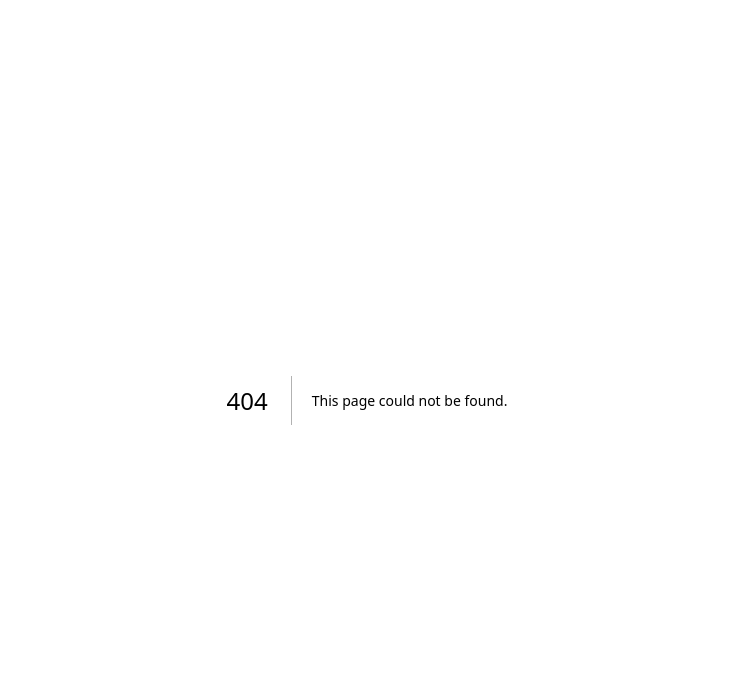
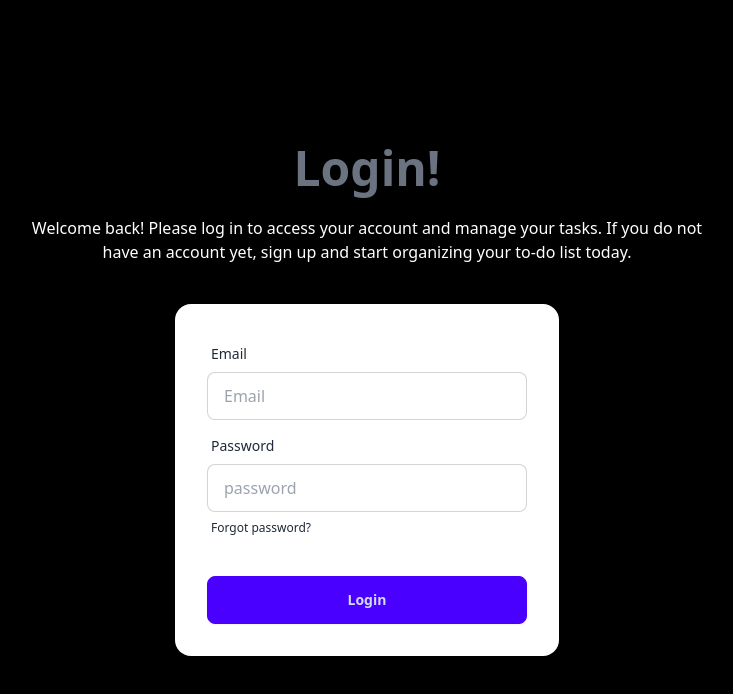
Before and after one commit to Oseun12/Todo-v.0, a Next.js app: page /Login in a window 1280 px wide. Before the commit this address had no page. Shown: the top 694 px of the page, without its empty margins (273-1006 px from the left). Built offline with nearby package versions, Linux system fonts and the light colour scheme.

Commit message:
Chore: restructuring folders

```diff
--- a/pages/components/Login.tsx
+++ b/pages/Login.tsx
@@ -14,7 +14,7 @@ const Login = () => {
         try{
             const response = await axios.post('/api/auth/Login', { email, password });
             localStorage.setItem('token', response.data);
-            router.push('/components/Todolist')
+            router.push('/Todolist')
         } catch (error) {
             console.error('Register failed:', error);
         }
--- a/pages/components/Register.tsx
+++ b/pages/Register.tsx
@@ -15,7 +15,7 @@ const Register = () => {
         try {
             const response = await axios.post('/api/auth/Register', { name, email, password }, { headers: { 'Content-Type': 'application/json' } } );
             localStorage.setItem('token', response.data);
-            router.push('/components/Login');
+            router.push('/Login');
         } catch (error) {
             if (error instanceof AxiosError && error.response && error.response.status === 400) {
                 setShowModal(true);
--- a/pages/index.tsx
+++ b/pages/index.tsx
@@ -1,7 +1,7 @@
 import Image from "next/image";
 import { Inter } from "next/font/google";
-import Todolist from "./components/Todolist";
-import Register from "./components/Register";
+import Todolist from "./Todolist";
+import Register from "./Register";
 
 
 export default function Home() {
```
Also changed, not shown: pages/Todolist.tsx (renamed from pages/components/Todolist.tsx).
